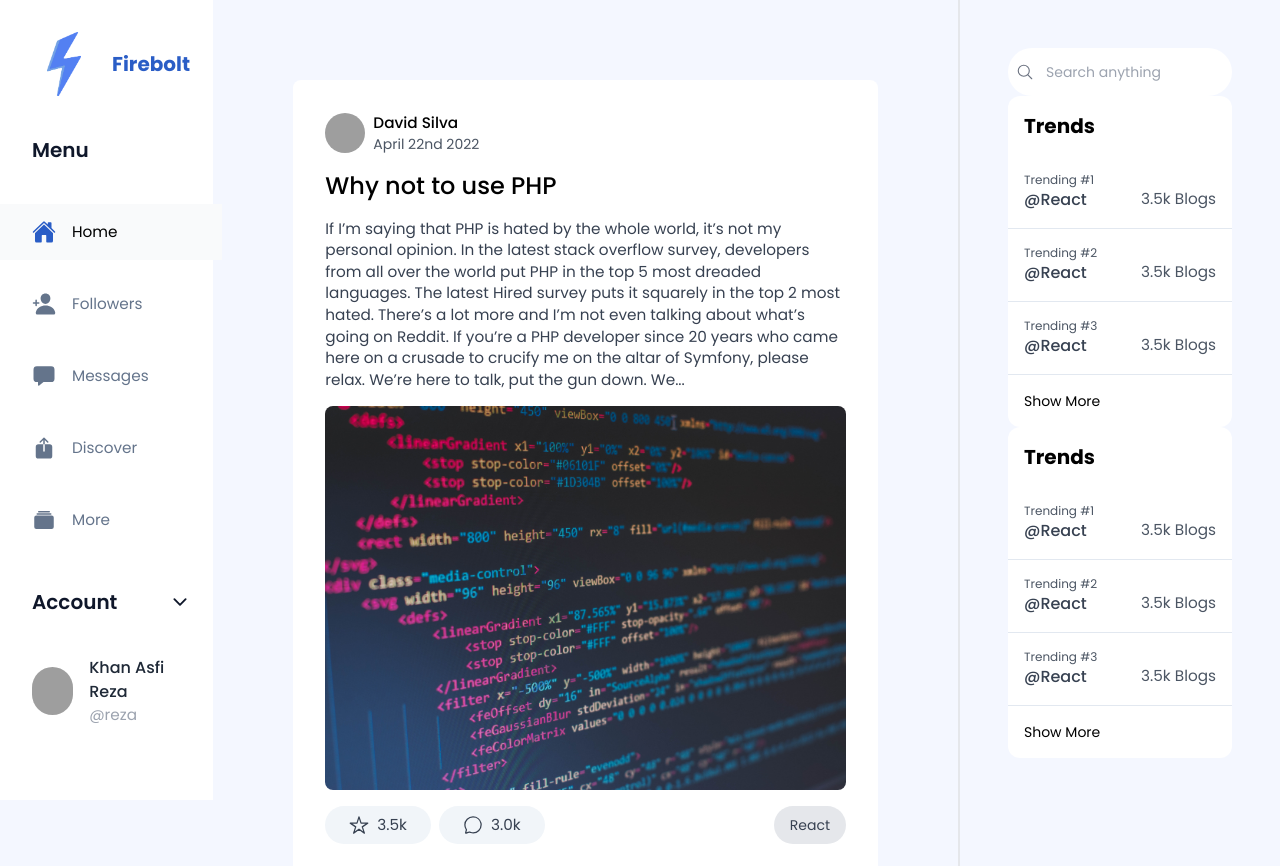
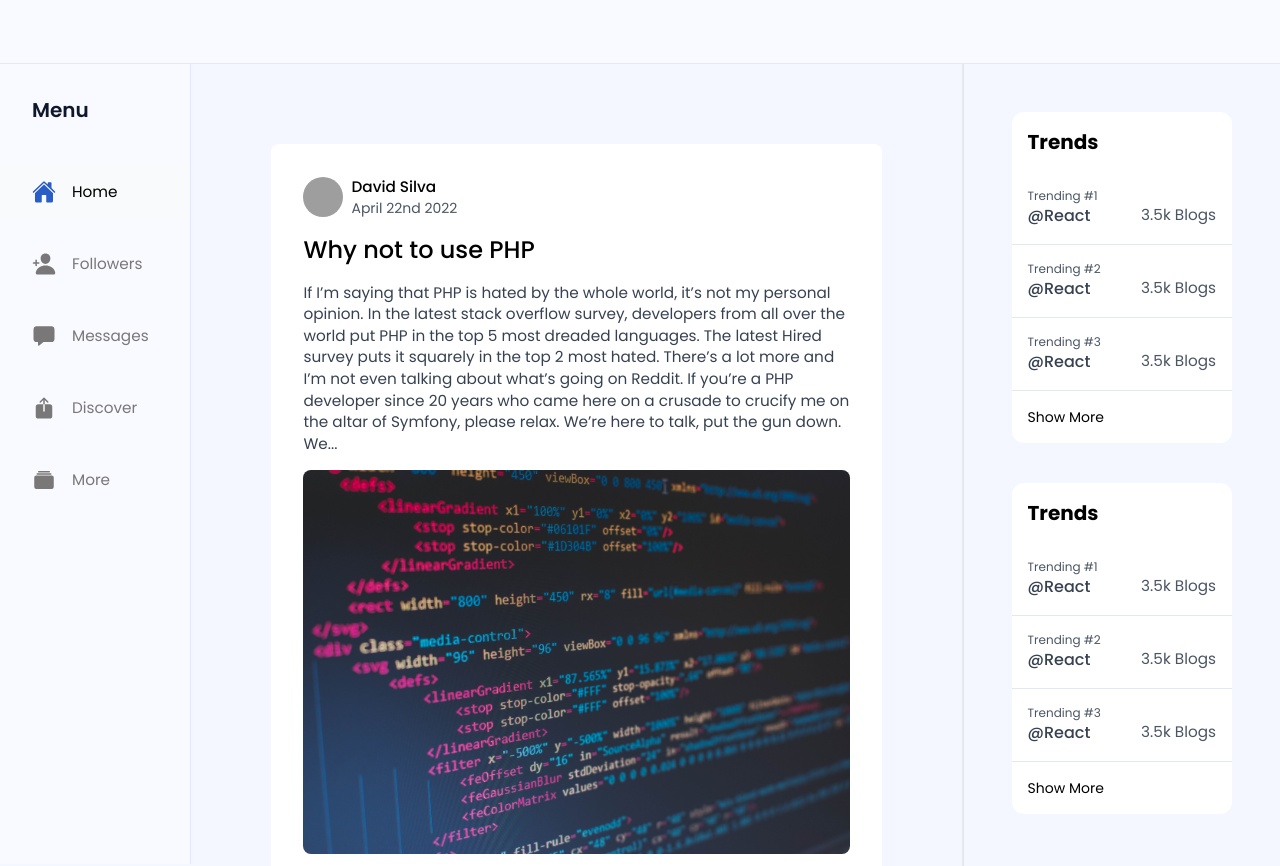
Before and after one commit to khan-asfi-reza/Blogspot-Frontend, a Next.js app: page / in a window 1280 px wide. Shown: the top 866 px of the page. Built offline with nearby package versions, Linux system fonts and the light colour scheme; grey boxes are pictures that could not be loaded.

Commit message:
Design Change According to Figma

```diff
--- a/src/pages/index.js
+++ b/src/pages/index.js
@@ -1,23 +1,171 @@
 import Person from "../assets/images/person.jpg";
 import Code from "../assets/images/code.jpg";
 import Content from "../components/shared/Content";
-import {SecondaryInput} from "../components/UI/Form";
-import {IoSearchOutline} from "react-icons/io5";
 import {useState} from "react";
 import Image from "next/image";
-import {AnimatePresence} from "framer-motion";
-import {Div} from "../components/UI/Layout";
-import {Navigation} from "../components/shared/Navigation";
+import {navigation} from "../const/navigation";
+import Link from "next/link";
+import classNames from "classnames";
+import {useRouter} from "next/router";
+import {useTheme} from "next-themes";
 
 export default function Home() {
+    const router = useRouter();
+    const {resolvedTheme, setTheme} = useTheme()
+    const [searchOpen, setSearchOpen] = useState(false);
+
+    return (
+        <div className={"bg-body"}>
+            <nav className={"w-full h-16 sticky top-0 left-0 bg-nav border-b border-stroke z-50"}>
+
+            </nav>
+            <main className={"max-w-[2800px] mx-auto flex"}>
+                <header
+                    className={"w-full lg:basis-[350px] md:basis-[200px]  lg:col-span-2 md:col-span-2 border-r border-stroke sticky z-40 top-0 left-0 bg-nav h-screen"}>
+                    <div className="max-w-7xl mx-auto py-8">
+                        <div className={"grid gap-10"}>
+
+                            <p className={"text-slate-900 font-semibold text-xl  lg:px-8 px-2"}>
+                                Menu
+                            </p>
+                            <div className={"grid gap-4"}>
+                                {
+                                    navigation.map((each, key) => (
+                                        <Link key={key} passHref href={each.route}>
+                                            <a className={classNames("block gap-x-4 lg:px-8 px-2 py-4",
+                                                "flex flex-row items-center",
+                                                router.route === each.route && "bg-gray-50"
+                                            )}>
+                                            <span className={
+                                                classNames("text-2xl", router.route === each.route ? "text-theme" : "text-subtitle")
+                                            }>
+                                                {each.icon}
+                                            </span>
+                                                <span className={
+                                                    classNames("text-md lg:block hidden", router.route === each.route ? "text-black" : "text-subtitle")
+                                                }>
+                                                {each.name}
+                                            </span>
+                                            </a>
+                                        </Link>
+                                    ))
+                                }
+                            </div>
+                        </div>
+                    </div>
+                </header>
+                <MainComponent/>
+                <div
+                    className={"flex basis-[500px] lg:col-span-3 lg:flex md:hidden hidden md:col-span-4 sticky flex-col gap-y-10 lg:p-12 p-8 "}>
 
 
-    return (
-        <div className={"bg-themeBg"}>
-            <main className={"max-w-[2800px] mx-auto grid grid-cols-12"}>
-                <Navigation/>
-                <MainComponent/>
-                <SecondaryComponent/>
+                    <div className={"w-full bg-white rounded-xl grid gap-4 py-4 "}>
+                        <h2 className={"text-xl font-bold text-black px-4"}>
+                            Trends
+                        </h2>
+
+                        <div className={"grid"}>
+                            <div className={"border-b border-slate-200 py-4 px-4 hover:bg-slate-200"}>
+                                <p className={"text-gray-600 text-xs"}>
+                                    Trending #1
+                                </p>
+                                <div className={"flex justify-between flex-row "}>
+                                    <p className={"text-gray-700 text-base font-medium"}>
+                                        @React
+                                    </p>
+                                    <p className={"text-gray-600 text-md"}>
+                                        3.5k Blogs
+                                    </p>
+                                </div>
+                            </div>
+
+                            <div className={"border-b border-slate-200 py-4 px-4 hover:bg-slate-200"}>
+                                <p className={"text-gray-600 text-xs"}>
+                                    Trending #2
+                                </p>
+                                <div className={"flex justify-between flex-row "}>
+                                    <p className={"text-gray-700 text-base font-medium"}>
+                                        @React
+                                    </p>
+                                    <p className={"text-gray-600 text-md"}>
+                                        3.5k Blogs
+                                    </p>
+                                </div>
+                            </div>
+
+                            <div className={"border-b border-slate-200 py-4 px-4 hover:bg-slate-200"}>
+                                <p className={"text-gray-600 text-xs"}>
+                                    Trending #3
+                                </p>
+                                <div className={"flex justify-between flex-row "}>
+                                    <p className={"text-gray-700 text-base font-medium"}>
+                                        @React
+                                    </p>
+                                    <p className={"text-gray-600 text-md"}>
+                                        3.5k Blogs
+                                    </p>
+                                </div>
+                            </div>
+                        </div>
+
+                        <button className={"text-left px-4 text-sm "}>
+                            Show More
+                        </button>
+                    </div>
+                    <div className={"w-full bg-white rounded-xl grid gap-4 py-4 "}>
+                        <h2 className={"text-xl font-bold text-black px-4"}>
+                            Trends
+                        </h2>
+
+                        <div className={"grid"}>
+                            <div className={"border-b border-slate-200 py-4 px-4 hover:bg-slate-200"}>
+                                <p className={"text-gray-600 text-xs"}>
+                                    Trending #1
+                                </p>
+                                <div className={"flex justify-between flex-row "}>
+                                    <p className={"text-gray-700 text-base font-medium"}>
+                                        @React
+                                    </p>
+                                    <p className={"text-gray-600 text-md"}>
+                                        3.5k Blogs
+                                    </p>
+                                </div>
+                            </div>
+
+                            <div className={"border-b border-slate-200 py-4 px-4 hover:bg-slate-200"}>
+                                <p className={"text-gray-600 text-xs"}>
+                                    Trending #2
+                                </p>
+                                <div className={"flex justify-between flex-row "}>
+                                    <p className={"text-gray-700 text-base font-medium"}>
+                                        @React
+                                    </p>
+                                    <p className={"text-gray-600 text-md"}>
+                                        3.5k Blogs
+                                    </p>
+                                </div>
+                            </div>
+
+                            <div className={"border-b border-slate-200 py-4 px-4 hover:bg-slate-200"}>
+                                <p className={"text-gray-600 text-xs"}>
+                                    Trending #3
+                                </p>
+                                <div className={"flex justify-between flex-row "}>
+                                    <p className={"text-gray-700 text-base font-medium"}>
+                                        @React
+                                    </p>
+                                    <p className={"text-gray-600 text-md"}>
+                                        3.5k Blogs
+                                    </p>
+                                </div>
+                            </div>
+                        </div>
+
+                        <button className={"text-left px-4 text-sm "}>
+                            Show More
+                        </button>
+                    </div>
+                </div>
             </main>
         </div>
     )
@@ -77,49 +225,8 @@ const SecondaryComponent = () => {
     const [searchOpen, setSearchOpen] = useState(false);
     return (
         <div
-            className={"flex lg:col-span-3 lg:block md:hidden hidden md:col-span-4 sticky flex-col gap-y-10 lg:p-12 p-8 "}>
-            <div className={"relative z-30"}>
-                <SecondaryInput containerProps={{className: "bg-[#fff]"}}
-                                icon={<IoSearchOutline/>}
-                                label={"Search anything"}
+            className={"flex lg:col-span-3 lg:flex md:hidden hidden md:col-span-4 sticky flex-col gap-y-10 lg:p-12 p-8 "}>
 
-                >
-
-                </SecondaryInput>
-                <AnimatePresence exitBeforeEnter>
-                    {
-                        searchOpen &&
-                        <Div initial={{opacity: 0, scale: 0.95}}
-                             animate={{opacity: 1, scale: 1}}
-                             exit={{opacity: 0, scale: 0.95}}
-                             className={"absolute grid gap-y-4 top-[110%] outline outline-gray-100 -left-[5%] ring-1 bg-white w-[110%] z-10 rounded-lg py-4 border border-gray-100"}>
-                            <button
-                                className={"flex group items-center  gap-x-4 px-4 hover:bg-theme py-1 rounded-lg"}>
-                                <div className={"h-10 w-10 rounded-full overflow-hidden relative"}>
-                                    <Image src={Person} alt={""} layout={"fill"} objectFit={"cover"}/>
-                                </div>
-                                <div>
-                                    <p className={"text-md text-gray-800 group-hover:text-gray-50"}>
-                                        David Silva
-                                    </p>
-                                </div>
-                            </button>
-
-                            <button
-                                className={"flex group items-center gap-x-4 px-4 hover:bg-theme py-1 rounded-lg"}>
-                                <div className={"h-10 w-10 rounded-full overflow-hidden relative"}>
-                                    <Image src={Person} alt={""} layout={"fill"} objectFit={"cover"}/>
-                                </div>
-                                <div>
-                                    <p className={"text-md text-gray-800 group-hover:text-gray-50"}>
-                                        David Silva
-                                    </p>
-                                </div>
-                            </button>
-                        </Div>
-                    }
-                </AnimatePresence>
-            </div>
 
             <div className={"w-full bg-white rounded-xl grid gap-4 py-4 "}>
                 <h2 className={"text-xl font-bold text-black px-4"}>
```
